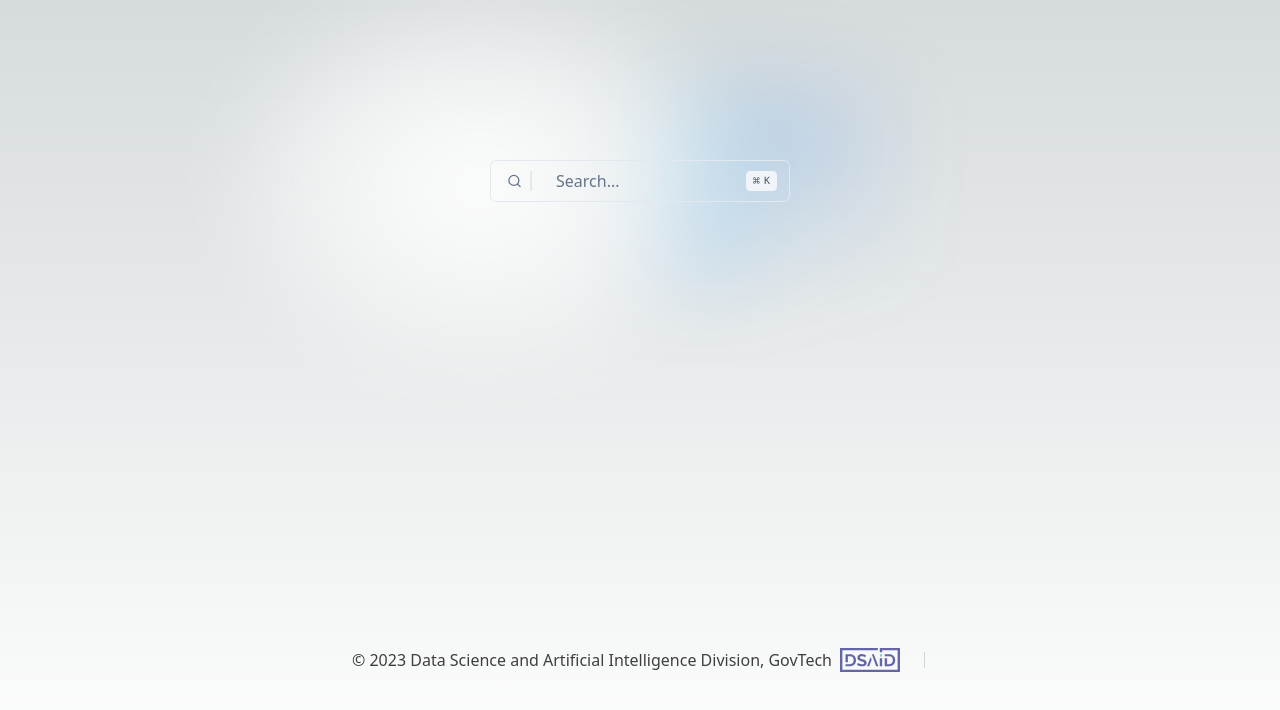
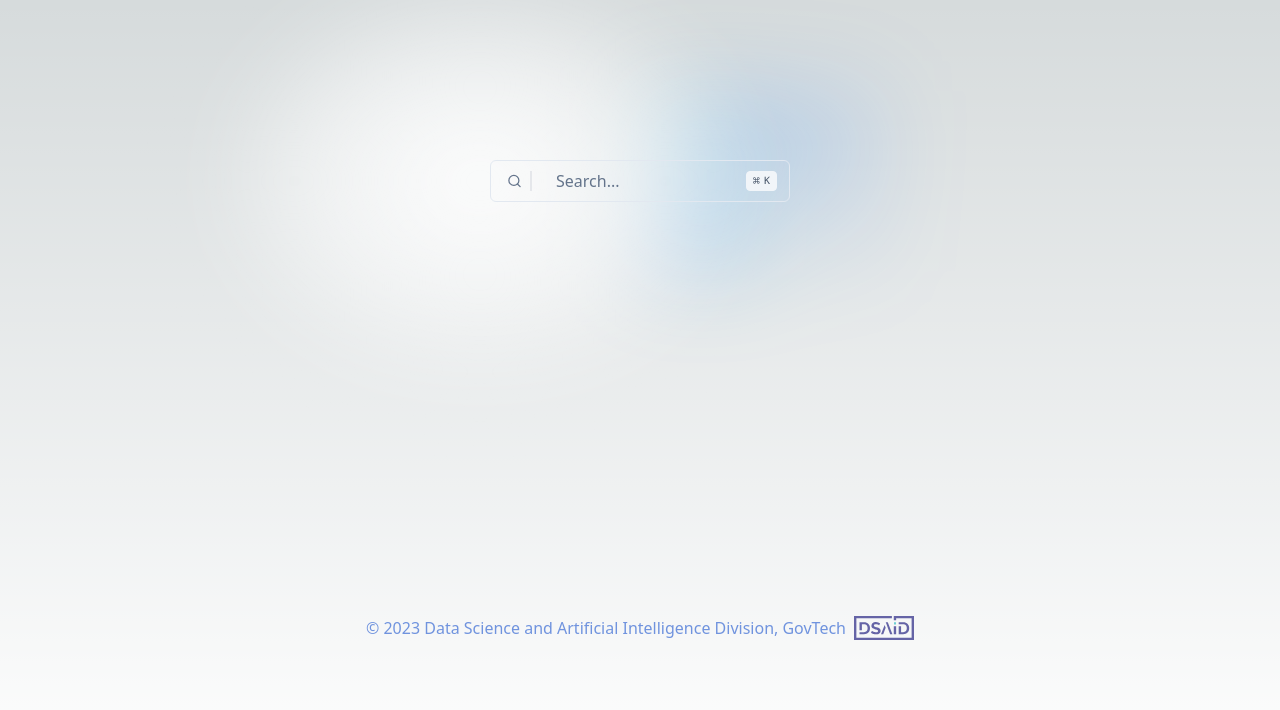
Before and after one commit to danielnyan/next_doc_search, a Next.js app: page / in a window 1280 px wide. Shown: the top 710 px of the page. Built offline with nearby package versions, Linux system fonts and the light colour scheme.

Commit message:
Make links pretty

```diff
--- a/pages/index.tsx
+++ b/pages/index.tsx
@@ -31,7 +31,6 @@ export default function Home() {
               <Image src={'/dsaid.svg'} width="60" height="26" alt="DSAID logo" />
             </Link>
           </div>
-          <div className="border-l border-gray-300 w-1 h-4" />
         </div>
       </main>
     </>
--- a/styles/globals.css
+++ b/styles/globals.css
@@ -93,8 +93,8 @@ body {
 }
 
 a {
-  color: inherit;
-  text-decoration: none;
+  color: #4372d6;
+  margin-bottom: 2rem;
 }
 
 @media (prefers-color-scheme: dark) {
```
